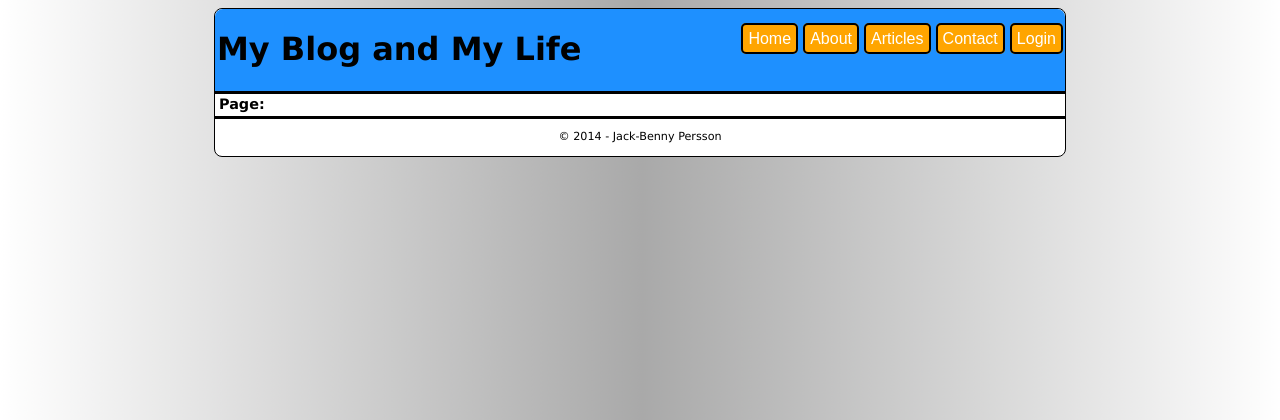
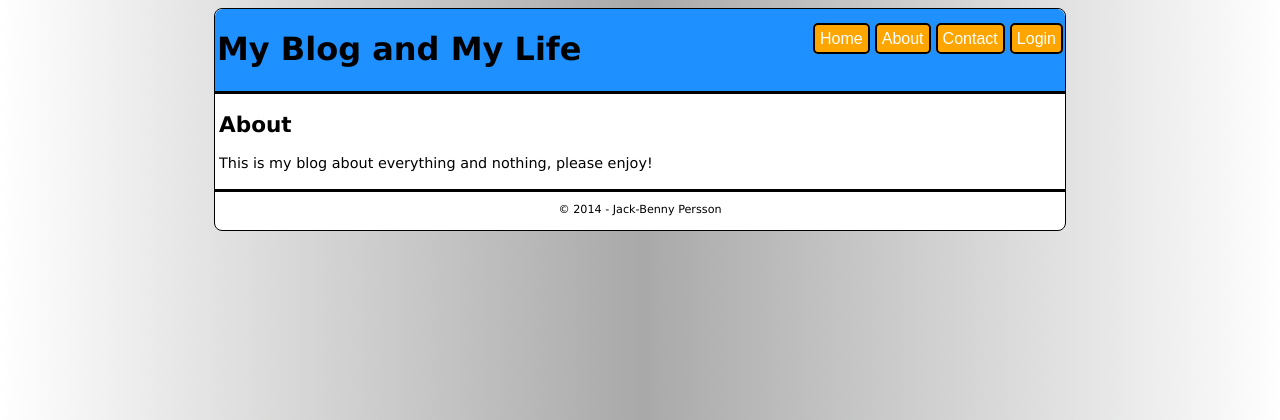
Before and after one commit to jackbenny/simplog, a PHP site: page /index.php?content=about in a window 1280 px wide. Shown: the top 420 px of the page. Run offline with PHP 8.4, Linux system fonts and the light colour scheme; data that the repository does not hold is empty.

Commit message:
Worked out a class to easily include subpages/content and put the footer in a function

```diff
--- /dev/null
+++ b/content.php
@@ -0,0 +1,35 @@
+<?php
+class Page
+{
+    public $name, $filename;
+    public static $contentFolder = "content/";
+
+    public function __construct($name, $filename)
+    {
+        $this->name = $name;
+        $this->filename = $filename;
+    }
+
+    public function createPage()
+    {
+        include ("{$contentFolder}{$this->filename}.html");
+    }
+
+    public function createMenuItem()
+    {
+        // Match just the name, without the .html, .php etc parc
+        preg_match_all("/[a-z_\-0-9]*/i", $this->filename, $out);
+        $bareFilename = $out[0][0];
+
+        // Print the menu item
+        print ("<li class=\"link\"><a href=\"index.php?content={$bareFilename}\">" .
+        $this->name . "</a></li>\n");
+    }
+
+    public function getName()
+    {
+        return $this->name;
+    }
+}
+
+?>
--- /dev/null
+++ b/content/about.html
@@ -0,0 +1,4 @@
+<h2>About</h2>
+<p>
+This is my blog about everything and nothing, please enjoy!
+</p>
--- /dev/null
+++ b/content/contact.html
@@ -0,0 +1,4 @@
+<h2>Contact</h2>
+<p>
+Please feel free to contact me at <a href="mailto:name@example.tld">name@example.tld</a>
+</p>
--- a/includes/dbconnect.php
+++ b/includes/dbconnect.php
@@ -3,10 +3,10 @@ require "config.php";
 
 // Connect to MySQL database
 $link = mysql_connect($host, $user, $password)
-    or die("Could not connect...");
+    or terminate("Could not connect...");
 
 mysql_select_db($database)
-    or die("Could not open database");
+    or terminate("Could not open database");
 
 
 ?>
--- a/includes/htmlcode.php
+++ b/includes/htmlcode.php
@@ -15,4 +15,16 @@ function end_html()
 	print "\n\n</body>\n</html>\n";
 }
 
+function footer()
+{
+    print "
+        </div>
+        <div id=\"footer\">
+            <p>&copy; 2014 - Jack-Benny Persson</p>
+        </div>
+    </div>
+</body>
+
+</html>";
+}
 ?>
--- /dev/null
+++ b/includes/miscfunc.php
@@ -0,0 +1,8 @@
+<?php
+function terminate($message="")
+{
+    print "$message\n";
+    footer();
+    exit(1);
+}
+?>
--- a/index.php
+++ b/index.php
@@ -18,6 +18,19 @@
 
 
 -->
+<?php
+require ("content.php");
+require ("includes/htmlcode.php");
+require ("includes/config.php");
+require ("includes/miscfunc.php");
+
+/* For our subpages (About, Contact etc)
+   First argument is the name of link as it should appear in the menu, second
+   argument is the filename of file in content/ without directory, slashed etc.
+   */
+$aboutPage = new Page("About", "about.html");
+$contactPage = new Page("Contact", "contact.html");
+?>
 
 <!DOCTYPE html>
 
@@ -35,10 +48,12 @@
         <div id="navbar">
             <div id="navlink-right">
             <ul class="ul-links">
-                <li class="link"><a href="#">Home</a></li>
-                <li class="link"><a href="#">About</a></li>
-                <li class="link"><a href="#">Articles</a></li>
-                <li class="link"><a href="#">Contact</a></li>
+                <li class="link"><a href="index.php">Home</a></li>
+                <?php
+                // Add menu items here! ($object->createMenuItem();)
+                $aboutPage->createMenuItem();
+                $contactPage->createMenuItem();
+                ?>
                 <li class="link"><a href="user/">Login</a></li>
             </ul>
             </div>
@@ -50,9 +65,36 @@
 
             <?php
 
-            // Include config file and other include-files
-            require "includes/config.php";
-            require "includes/dbconnect.php";
+            // Subpage content begin
+            if (isset($_GET['content']))
+            {
+                $content = $_GET['content'];
+                function nodir($item)
+                {
+                    return (!is_dir(Page::$contentFolder . $item));
+                }
+
+                $dirContent = scandir(Page::$contentFolder);
+
+                $files = (array_filter($dirContent, "nodir"));
+
+                foreach($files as $file)
+                {
+                    preg_match_all("/[a-z_\-0-9]*/i", $file, $withoutExt);
+                    if ($withoutExt[0][0] == $content)
+                    {
+                         include (Page::$contentFolder . $file);
+                    }
+                }
+                terminate();
+            }
+            // Subpage content ends
+
+
+            // Simplog (blog posts etc)
+            // Connect to db (it's down here to show the blogpage even in cases
+            // where of failure to connect)
+            require ("includes/dbconnect.php");
 
             // Divide the posts into pages, N number of posts on every page
             if (isset($_GET['page']))
@@ -65,13 +107,13 @@
             }
             $start = ($page-1) * $posts_per_page;
 
+            // Fetch posts
             $query = "SELECT * FROM blog ORDER BY date DESC LIMIT $start,
                      $posts_per_page";
             $result = mysql_query($query)
-                or die("No matching queries...<br /> It seems you either " .
-                        "haven't started blogging yet or haven't installed the".
-                        " the database table yet<br/>");
-
+                or terminate("No matching queries...<br /> It seems you " .
+                        "either haven't started blogging yet or haven't " .
+                        "installed the the database table yet<br/>");
 
             // Printing posts in HTML
             while ($line = mysql_fetch_array($result))
@@ -92,20 +134,12 @@
             print "<strong>Page: ";
             for ($i=1; $i<=$total_posts; $i++)
             {
-                print "<a href='blogsite.php?page=".$i."'>".$i."</a> ";
+                print "<a href='index.php?page=".$i."'>".$i."</a> ";
             }
             print "</strong>";
 
             // Close MySQL link
             require "includes/dbclose.php";
 
+            footer();
             ?>
-
-        </div>
-        <div id="footer">
-            <p>&copy; 2014 - Jack-Benny Persson</p>
-        </div>
-    </div>
-</body>
-
-</html>
```
